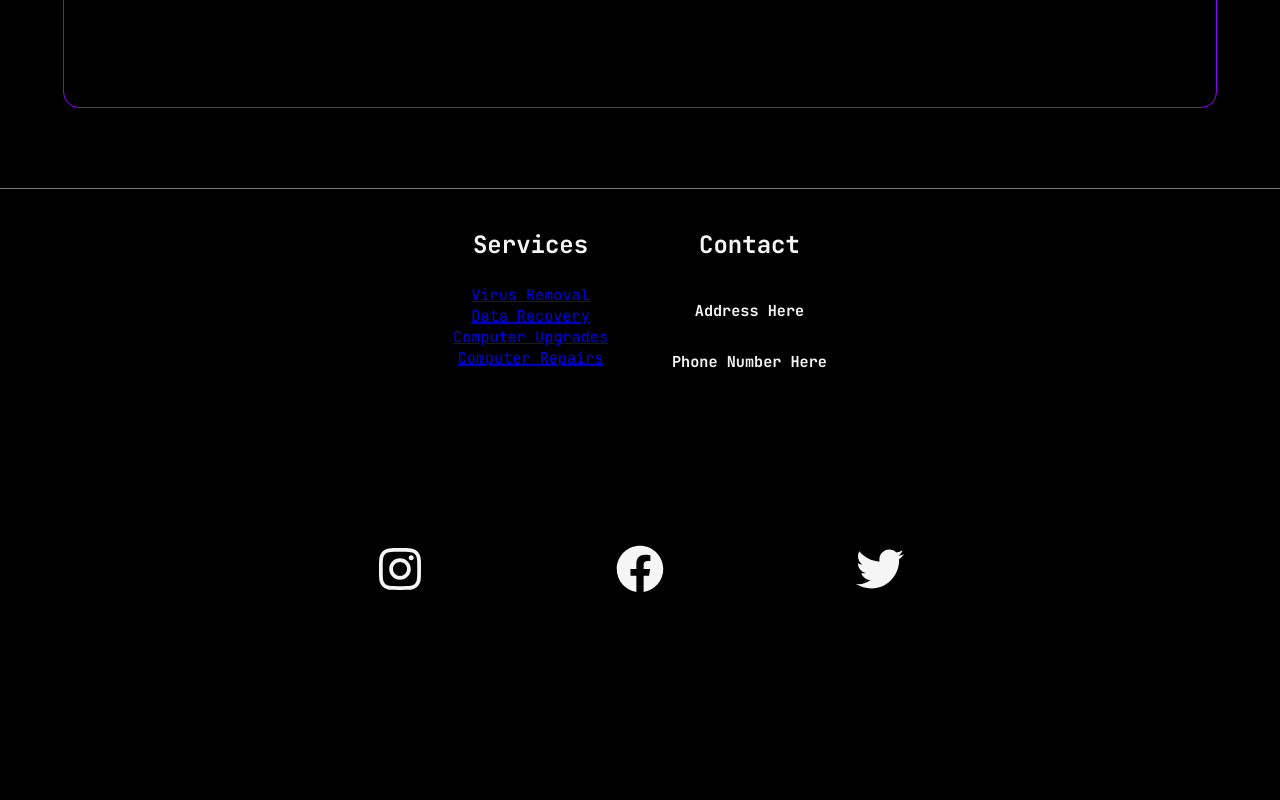
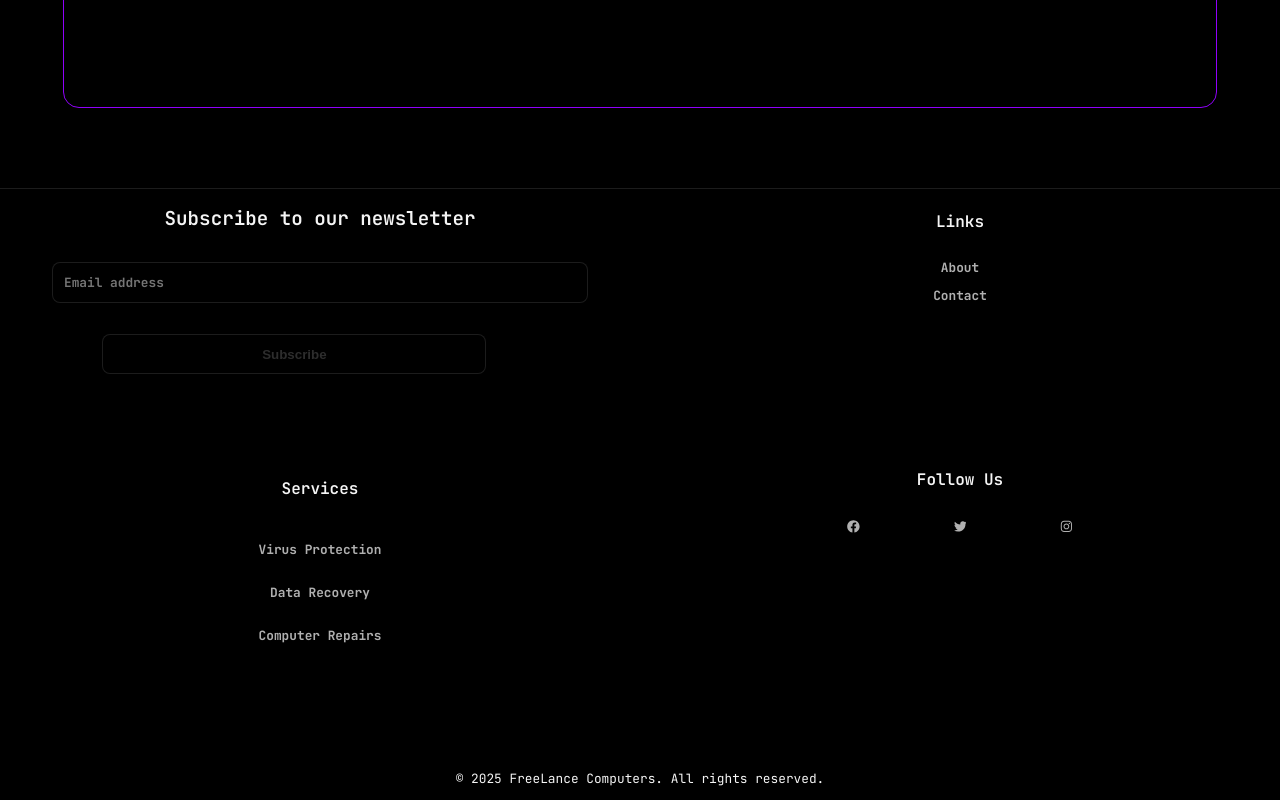
Before and after one commit to SugarSizzle/FreeLanceComputers, a React (Vite) app: page / in a window 1280 px wide. Shown: the part 2102-2902 px from the top of the page. Before the commit the page ends 2731 px from the top, so only its background shows below. Built offline with nearby package versions, Linux system fonts and the light colour scheme; no server answers; the database is empty.

Commit message:
Restyled Footer
I restyled the footer to make it more professional looking.

```diff
--- a/src/Layout/Footer.jsx
+++ b/src/Layout/Footer.jsx
@@ -1,42 +1,65 @@
-import React from 'react';
+import React, { useState } from 'react';
 import { FaInstagram, FaFacebook, FaTwitter } from "react-icons/fa";
 import { Link } from 'react-router-dom'
 import styles from './Footer.module.css'
 
 export const Footer = () => {
 
+    const [emailValue, setEmailValue] = useState('')
+
     return(
-        <>
-    <div className={styles.footerContainer}>
+<>
+        <div className={styles.footerContainer}>
+            <div className={styles.upperContainer}>
+                <div className={styles.footerColumnSubscribe}>
+                    <h2 className={styles.subscribeTitle}>Subscribe to our newsletter</h2>
+                     <input
 
-        <div className={styles.footerServicesContainer}>
-            <h1 className={styles.footerServicesTitle}>Services</h1>
+                     onChange={(e) => setEmailValue(e.target.value)}
+                      className={styles.subscribeInput}
+                       type="email"
+                       placeholder="Email address"
+                       value={emailValue} />
+                     <button
+                     className={`${styles.subscribeButton} ${emailValue.length > 0 ? styles.subscribeButtonActive : ''}`}
+                     type="submit">Subscribe</button>
+                </div>
 
-                <Link to="/virus-protection" className={styles.footerServicesText}>Virus Removal</Link>
-                <Link to="/data-recovery" className={styles.footerServicesText}>Data Recovery</Link>
-                <Link to="/computer-upgrades" className={styles.footerServicesText}>Computer Upgrades</Link>
-                <Link to="/computer-repairs" className={styles.footerServicesText}>Computer Repairs</Link>
+                <div className={styles.LinkColumn}>
+                    <h3 className={styles.linkTitle}>Links</h3>
+                    <Link className={styles.link} to="/About">About</Link>
+                    <Link className={styles.link} to="/Contact">Contact</Link>
+                </div>
 
-        </div>
+            </div>
 
-        <div    className={styles.footerContactContainer}>
-            <h1 className={styles.footerContactTitle}>Contact</h1>
-                <h3 className={styles.footerContactText}>Address Here</h3>
-                <h3 className={styles.footerContactText}>Phone Number Here</h3>
+            <div className={styles.lowerContainer}>
+                <div className={styles.servicesColumn}>
+                    <h3 className={styles.linkTitle}>Services</h3>
+                    <Link className={styles.link} to="/Virus-Protection">Virus Protection</Link>
+                    <Link className={styles.link} to="/Data-Recovery">Data Recovery</Link>
+                    <Link className={styles.link} to="/Computer-Repairs">Computer Repairs</Link>
+                </div>
+
+                 <div className={styles.followUsColumn}>
+                     <h3 className={styles.linkTitle}>Follow Us</h3>
+                     <div className={styles.followUsLinks}>
+                        <Link className={styles.link} to="/Facebook"><FaFacebook /></Link>
+                        <Link className={styles.link} to="/Twitter"><FaTwitter /></Link>
+                        <Link className={styles.link} to="/Instagram"><FaInstagram /></Link>
+                     </div>
+             </div>
+            </div>
+
+            <div className={styles.copyrightContainer}>
+                <p className={styles.copyrightText}>© 2025 FreeLance Computers. All rights reserved.</p>
+            </div>
 
         </div>
 
 
-    </div>
 
-    <div className={styles.footerSocialMediaContainer}>
-        <FaInstagram className={styles.footerSocialMediaIcon}/>
-        <FaFacebook className={styles.footerSocialMediaIcon}/>
-        <FaTwitter className={styles.footerSocialMediaIcon}/>
-
-    </div>
-
-    </>
+</>
 
     )
 
--- a/src/Layout/Footer.module.css
+++ b/src/Layout/Footer.module.css
@@ -1,46 +1,162 @@
 .footerContainer{
     display: flex;
     gap:5vw;
+    flex-direction:column;
     justify-content: center;
     width: 100vw;
-    height: 40vh;
+    height: auto;
     color:whitesmoke;
     margin-top:10vh;
-    border-top: 1px solid rgb(119, 119, 119);
+    border-top: 1px solid #7777773d;
   }
 
+  .upperContainer{
+    display: flex;
+    flex-direction: row;
+    justify-content: space-around;
+    width: 100%;
+    height: 50%;
+  }
 
-  .footerContactContainer , .footerServicesContainer{
+  .lowerContainer{
+    display: flex;
+    flex-direction: row;
+    justify-content: space-around;
+    width: 100%;
+    height: 50%;
+    margin-bottom:5vh;
+    margin:auto;
+  }
+
+  .subscribeTitle{
+    font-size:1.2rem;
+    font-weight:600;
+    margin:0;
+
+  }
+
+  .footerColumnSubscribe{
+    width:50%;
+    display: flex;
+    flex-direction: column;
+    justify-content: space-around;
+    height:25vh;
+  }
+
+  .subscribeInput{
+    width:80%;
+    border:none;
+    border-radius: .5rem;
+    padding: .7rem;
+    align-self: center;
+    outline:none;
+    font-weight: 700;
+    font-family: 'JetBrains Mono', monospace;
+    font-size: .8rem;
+    color: #ffffff;
+    background-color: #000000;
+    border:1px solid #7777773d;
+    border-radius: .5rem;
+
+  }
+
+  .subscribeButton{
+    width:60%;
+    border:none;
+    border-radius: .5rem;
+    padding: .7rem;
+    align-self: left;
+    cursor: pointer;
+    font-weight: 700;
+    margin-left:8vw;
+    background-color: #000000;
+    border:1px solid #7777773d;
+    border-radius: .5rem;
+    color: #ffffff2d;
+    transition: all 0.3s ease;
+  }
+
+  .subscribeButtonActive {
+    background: linear-gradient(90deg, #666666, #ffffffcc, #666666);
+    background-size: 300% 300%;
+    animation: gradientShift 5s ease infinite;
+    color: #000000;
+    font-weight: 800;
+  }
+
+  @keyframes gradientShift {
+    0% {
+      background-position: 0% 50%;
+    }
+    50% {
+      background-position: 100% 50%;
+    }
+    100% {
+      background-position: 0% 50%;
+    }
+  }
+
+  .linkTitle{
+    font-size:1rem;
+    font-weight:600;
+
+  }
+
+  .LinkColumn{
+    width:50%;
+    height:15vh;
+    display: flex;
+    flex-direction: column;
+    justify-content: space-around;
+  }
+
+  .servicesColumn,
+  .followUsColumn{
+    width:50%;
+    height:25vh;
     display: flex;
     flex-direction: column;
   }
 
-  .footerServicesTitle, .footerContactTitle{
-    font-size: 1.5rem;
-    margin-bottom:3vh;
-    margin-top:5vh;
+  .link{
+    font-size:.8rem;
+    font-weight:700;
+    text-decoration: none;
+    color:#b0b0b0;
+    cursor: pointer;
+  }
 
+  .linkTitle{
+    font-size:1rem;
+  }
+
+ .servicesColumn{
+  display: flex;
+  flex-direction: column;
+  gap:.5rem;
+  justify-content: space-around;
+
+  text-align: center;
+  margin-bottom:5vh;
 
  }
 
-  .footerServicesText, .footerContactText{
-    font-size: .95rem;
+ .followUsLinks{
+  display: flex;
+  flex-direction: row;
+  justify-content: space-around;
+  height:15vh;
+  margin:auto;
+  width:50%;
  }
 
-  .footerSocialMediaContainer{
+  .copyrightContainer{
 
-    height:15vh;
-    width:100vw;
-    display:flex;
+    display: flex;
     justify-content: center;
     align-items: center;
-    gap:15vw;
-  }
-
-  .footerSocialMediaIcon{
-    font-size: 3rem;
-    color:whitesmoke;
-
-
+    font-size:.8rem;
+    width:80%;
+    margin:auto;
 
   }
--- a/src/Pages/Dashboard/DashboardOrder/DashboardOrders.jsx
+++ b/src/Pages/Dashboard/DashboardOrder/DashboardOrders.jsx
@@ -8,7 +8,6 @@ import { DashboardFooter } from '../DashboardFooter/DashboardFooter';
 
   return (
     <div className={styles.container}>
-
 
       <div className={styles.mainContent}>
 
```
Lines whose indentation alone changed are shown as unchanged.
